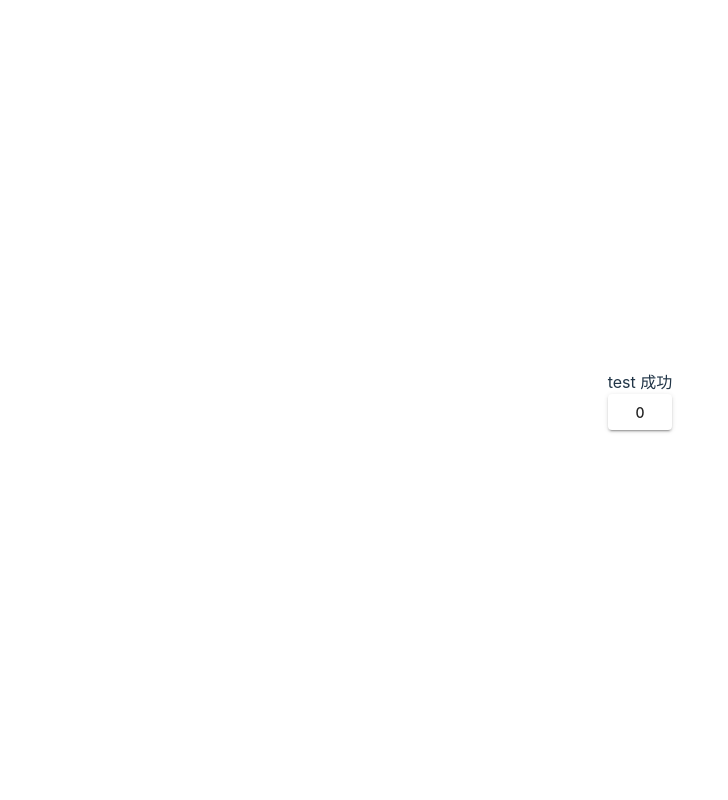
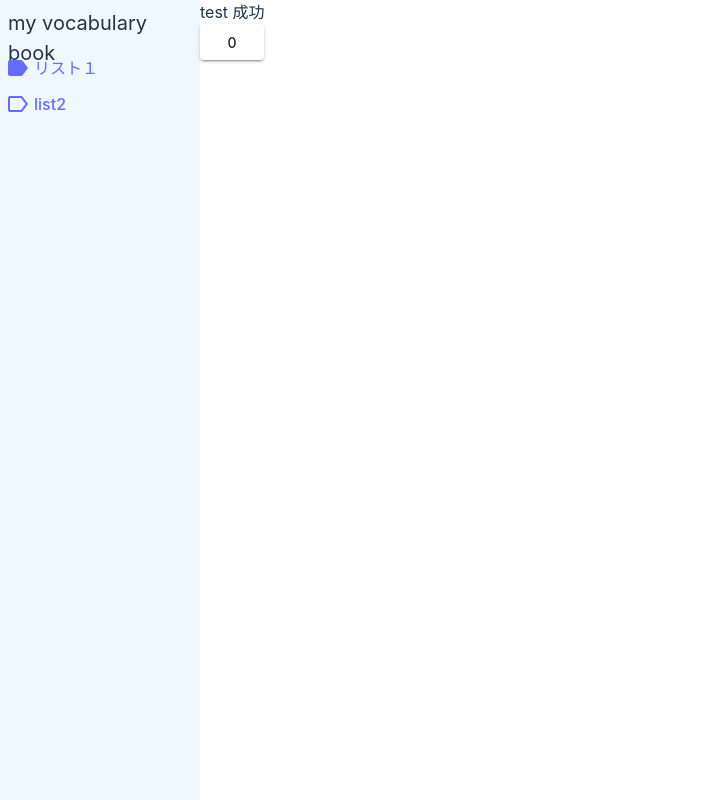
Before and after one commit to hisho-123/my-vocabulary-book, a Vue app in the folder frontend/: page /test in a window 1280 px wide. Shown: the whole page, without its empty margins (0-728 px from the left). Built offline with nearby package versions, Linux system fonts and the light colour scheme.

Commit message:
サイドバーを作成(issue/15)

```diff
--- a/frontend/index.html
+++ b/frontend/index.html
@@ -7,7 +7,7 @@
     <title>Vite + Vue + TS</title>
   </head>
   <body>
-    <div id="app"></div>
+    <div id="my-custom-id"></div>
     <script type="module" src="/src/main.ts"></script>
   </body>
 </html>
--- a/frontend/package.json
+++ b/frontend/package.json
@@ -15,6 +15,7 @@
     "@types/node": "^22.8.7",
     "eslint-config-prettier": "^9.1.0",
     "eslint-plugin-vue": "^9.30.0",
+    "material-symbols": "^0.26.0",
     "vite-plugin-vuetify": "^2.0.4",
     "vue": "^3.4.37",
     "vue-router": "^4.4.5",
@@ -26,6 +27,7 @@
     "@vitejs/plugin-vue": "^5.1.2",
     "eslint": "^9.14.0",
     "prettier": "^3.3.3",
+    "sass-embedded": "^1.80.6",
     "typescript": "^5.5.3",
     "vite": "^5.4.1",
     "vue-eslint-parser": "^9.4.3",
--- a/frontend/src/App.vue
+++ b/frontend/src/App.vue
@@ -1,3 +1,29 @@
+<script setup lang="ts">
+import Sidebar from "./navigation/Sidebar.vue";
+</script>
 <template>
-  <router-view />
+  <div class="display">
+    <div class="sidebar">
+      <Sidebar />
+    </div>
+    <div class="body">
+      <router-view />
+    </div>
+  </div>
 </template>
+<style lang="scss">
+.display {
+  height: 100vh;
+  width: 100vw;
+  display: flex;
+  padding: 0 !important;
+}
+.sidebar {
+  background-color: aliceblue;
+  height: 100%;
+  width: 200px;
+}
+.body {
+  width: calc(100% - 200px);
+}
+</style>
--- a/frontend/src/main.ts
+++ b/frontend/src/main.ts
@@ -24,5 +24,5 @@ const vuetify = createVuetify({
 });
 
 app.use(router);
-app.mount("#app");
+app.mount("#my-custom-id");
 app.use(vuetify);
--- /dev/null
+++ b/frontend/src/navigation/Sidebar.vue
@@ -0,0 +1,56 @@
+<script setup lang="ts">
+import { useRoute } from "vue-router";
+import type { navigateList } from "./navigation.ts";
+import { applicationName } from "./navigation.ts";
+import "material-symbols";
+import { computed } from "vue";
+
+const route = useRoute();
+const currentUrl = computed(() => {
+  return route.path.substring(1)
+});
+
+// TODO: DBから単語帳をとってきてオブジェクトの配列にする
+const sidebarList: navigateList = [
+  { name: "リスト１", link: "/test" },
+  { name: "list2", link: "/yaka" },
+];
+</script>
+<template>
+  <div class="sidebar">
+    <div class="appName">{{ applicationName }}</div>
+    <p v-for="list in sidebarList">
+      <router-link :to="list.link" class="sidebar-list">
+        <span
+          v-if="currentUrl && list.link.includes(currentUrl)"
+          class="material-symbols-outlined fill"
+          >Label</span
+        >
+        <span v-else class="material-symbols-outlined">Label</span>
+        <div>{{ list.name }}</div>
+      </router-link>
+    </p>
+  </div>
+</template>
+<style lang="scss" scoped>
+.appName {
+  height: 50px;
+  font-size: 20px;
+  padding: 8px;
+}
+.sidebar {
+  width: 100%;
+  height: 100%;
+  text-align: left;
+}
+.material-symbols-outlined {
+  padding-right: 4px;
+}
+.fill {
+  font-variation-settings: "FILL" 1;
+}
+.sidebar-list {
+  display: flex;
+  padding: 6px;
+}
+</style>
--- /dev/null
+++ b/frontend/src/navigation/navigation.ts
@@ -0,0 +1,6 @@
+export const applicationName = "my vocabulary book";
+
+export type navigateList = {
+  name: string;
+  link: string;
+}[];
```
Also changed, not shown: 1 other file (tests, documents, lock files or other folders).
